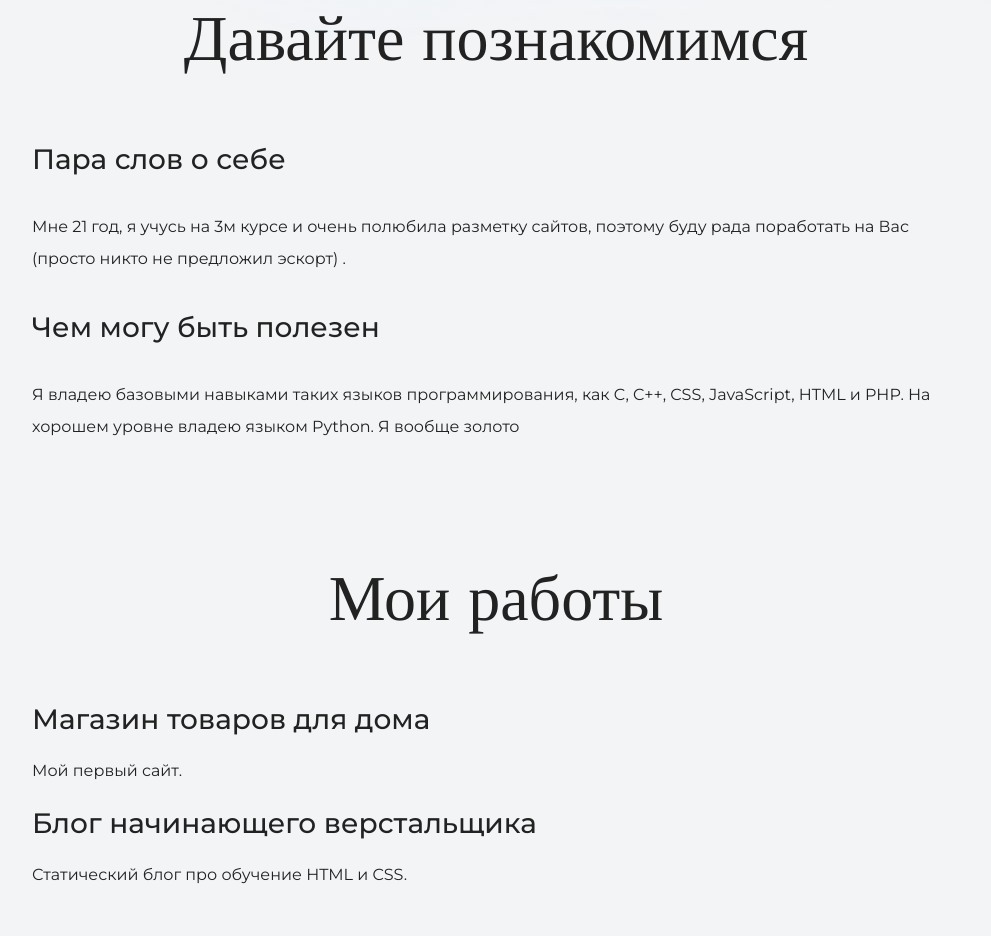
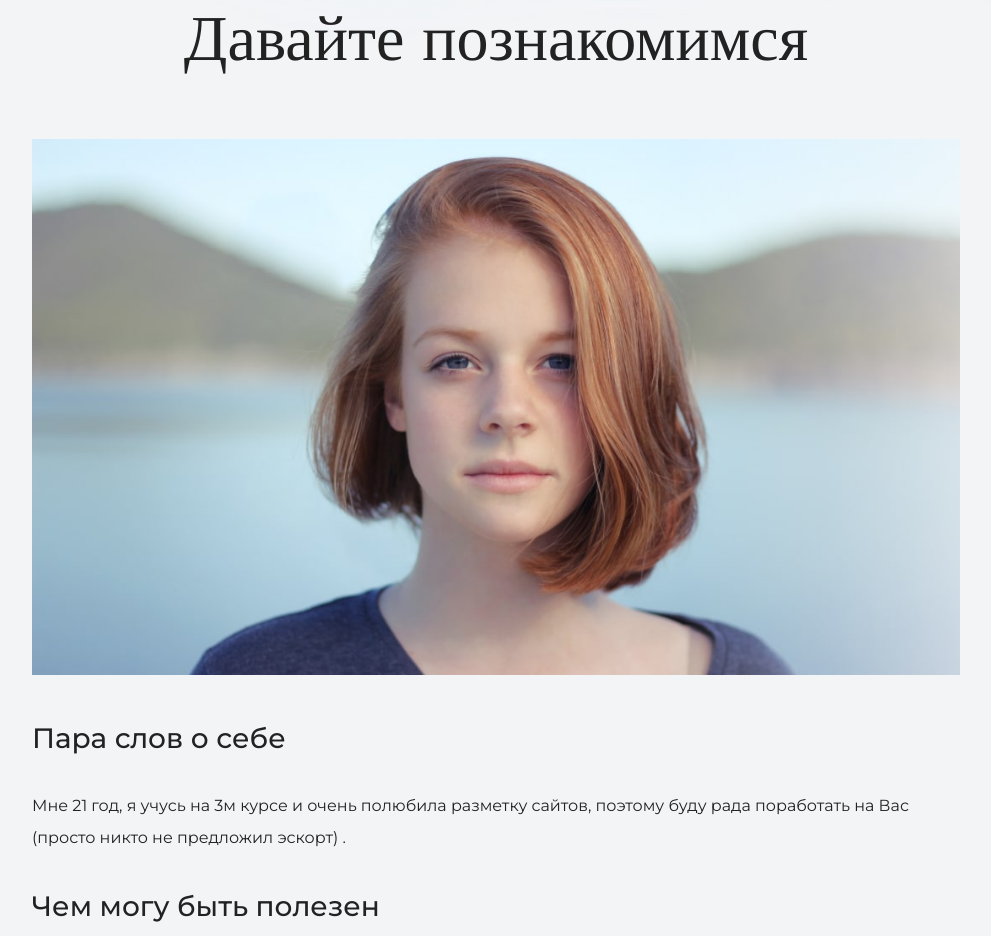
Before and after one commit to Vishtal/First-cite, a plain HTML site: page index.html in a window 1280 px wide. Shown: the part 1017-1953 px from the top of the page, without its empty margins (144-1135 px from the left). Drawn offline with nearby package versions, Linux system fonts and the light colour scheme.

Commit message:
Update index.html

```diff
--- a/index.html
+++ b/index.html
@@ -22,6 +22,9 @@
 
     <section class="intro">
       <h2 class="subheading"><div class="container">Давайте познакомимся</div></h2>
+      <figure class='user-image'>
+      <img src="files/user.jpg" width="928" height="536" alt="Фотография меня">
+      </figure>
       <h3><div class="container">Пара слов о себе</div></h3>
       <p><div class="container">Мне 21 год, я учусь на 3м курсе и очень полюбила разметку сайтов, поэтому буду рада поработать на Вас (просто никто не предложил эскорт) .</div></p>
       <h3><div class="container">Чем могу быть полезен</div></h3>
```
